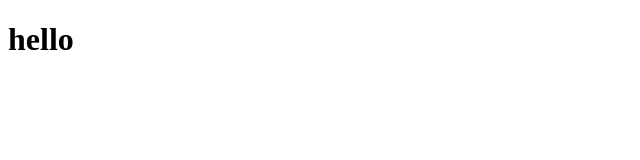
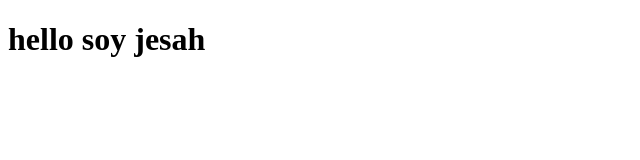
Before and after one commit to missyctrlzgit/Repo1, a plain HTML site: page INDEX.html in a window 1280 px wide. Shown: the whole page, without its empty margins (0-640 px from the left). Drawn offline with Linux system fonts and the light colour scheme.

Commit message:
cambié el saludo

```diff
--- a/INDEX.html
+++ b/INDEX.html
@@ -7,7 +7,7 @@
 </head>
 <body>
     <h1>
-        hello
+        hello soy jesah
     </h1>
 </body>
 </html>
```
